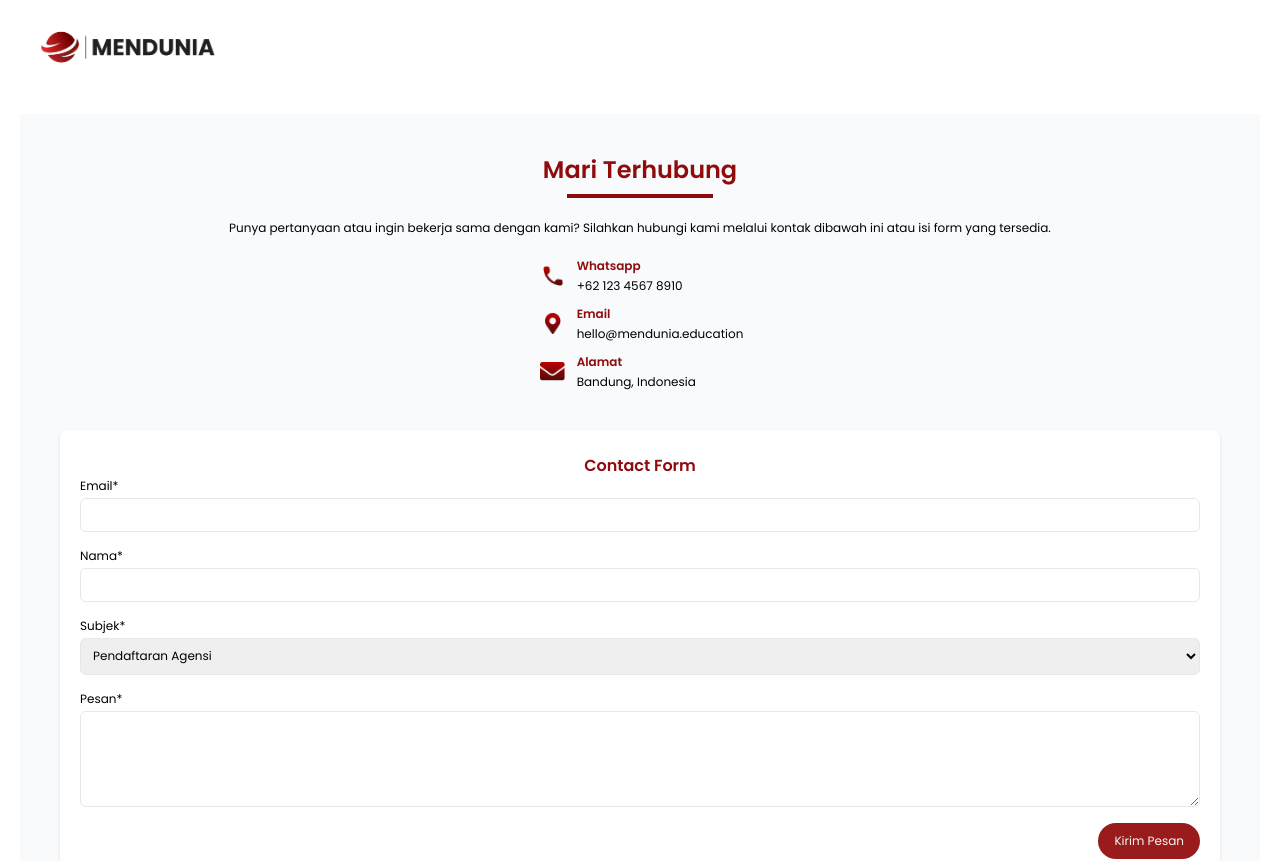
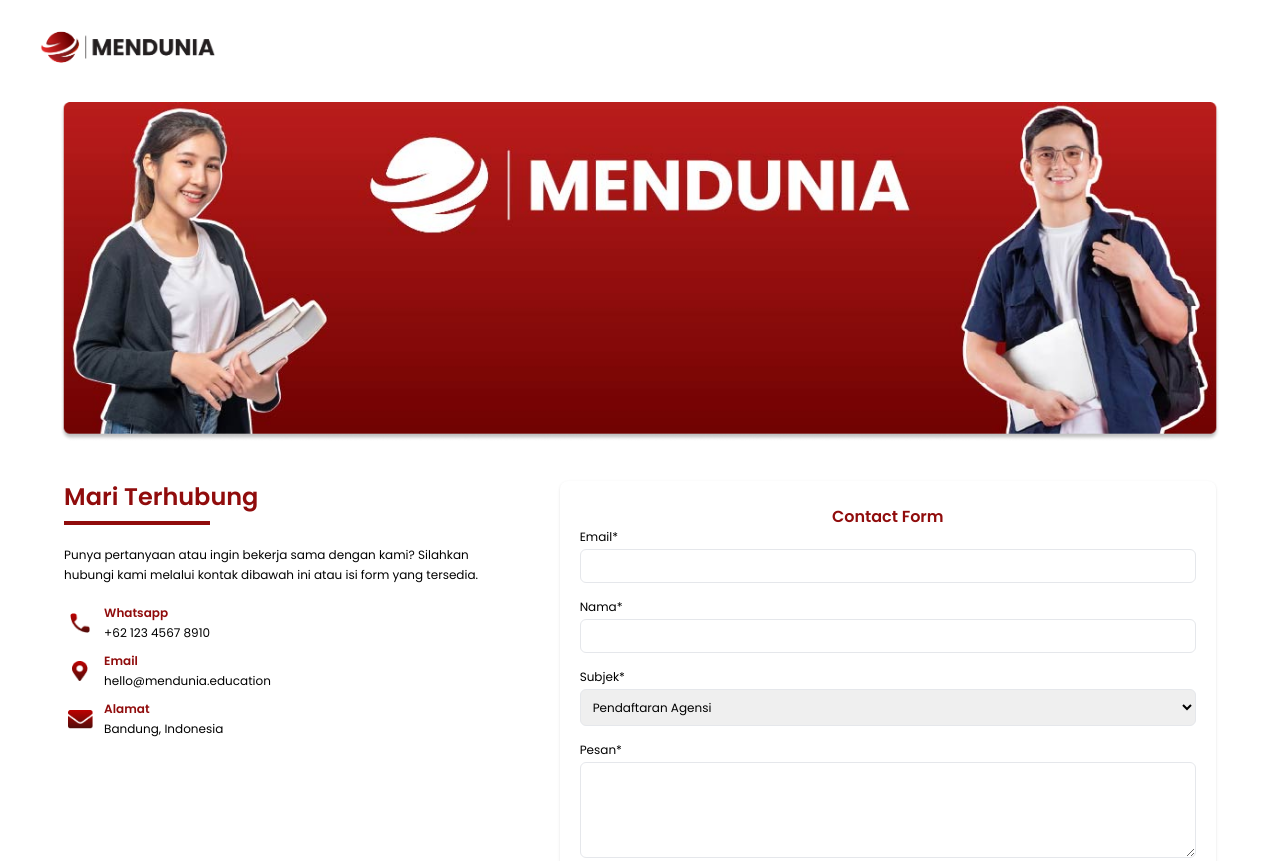
Before and after one commit to mendunia/prelaunch, a Next.js app: page /contact in a window 1280 px wide. Shown: the top 861 px of the page. Built offline with nearby package versions, Linux system fonts and the light colour scheme.

Commit message:
layout contact

```diff
--- a/src/app/contact/page.tsx
+++ b/src/app/contact/page.tsx
@@ -25,14 +25,18 @@
         height: 23
     }]
 
-    return <div className="bg-grey p-10 gap-10  flex flex-col justify-center items-center">
-        <div className="flex flex-col justify-center items-center gap-5">
-            <div className="flex flex-col justify-center items-center gap-2">
+    return <div className="w-full min-h-full h-full p-10 py-2 gap-10 flex flex-col justify-center items-center">
+        <div className="max-sm:hidden flex justify-center w-full">
+            <Image src={"/hero/banner-contact.png"} width={1280} height={360} alt="hero banner contact"/>
+        </div>
+        <div className="flex flex-col md:flex-row gap-10">
+            <div className="flex flex-col justify-center md:justify-start md:items-start md:text-start items-center gap-5">
+                <div className="flex flex-col justify-center md:items-start items-center gap-2">
                     <h1 className="text-2xl text-merah-inti font-semibold">Mari Terhubung</h1>
                     <div className="h-1 bg-merah-inti w-3/4"/>
 
                 </div>
-            <p className="text-center text-xs leading-5">
+                <p className="text-center md:text-start text-xs leading-5">
                     Punya pertanyaan atau ingin bekerja sama dengan kami?
                     Silahkan hubungi kami melalui kontak dibawah ini atau isi form yang tersedia.
                 </p>
@@ -49,7 +53,8 @@
                 </div>)}
                 </div>
             </div>
-
             <Form/>
         </div>
+
+    </div>
 }
--- a/src/app/layout.tsx
+++ b/src/app/layout.tsx
@@ -29,13 +29,11 @@
 }) {
   return (
     <html lang="id">
-      <body suppressHydrationWarning className={poppins.className + " min-h-screen  justify-between flex flex-col gap-5"}>
+      <body suppressHydrationWarning className={poppins.className + " min-h-screen flex flex-col"}>
         <Header/>
-
-        <main className='flex flex-col gap-5 md:px-5'>
+        <main className='md:px-5 h-full grow'>
           {children}
         </main>
-
         <Footer/>
       </body>
     </html>
```
Also changed, not shown: public/hero/banner-contact.png (added). Lines whose indentation alone changed are shown as unchanged.
